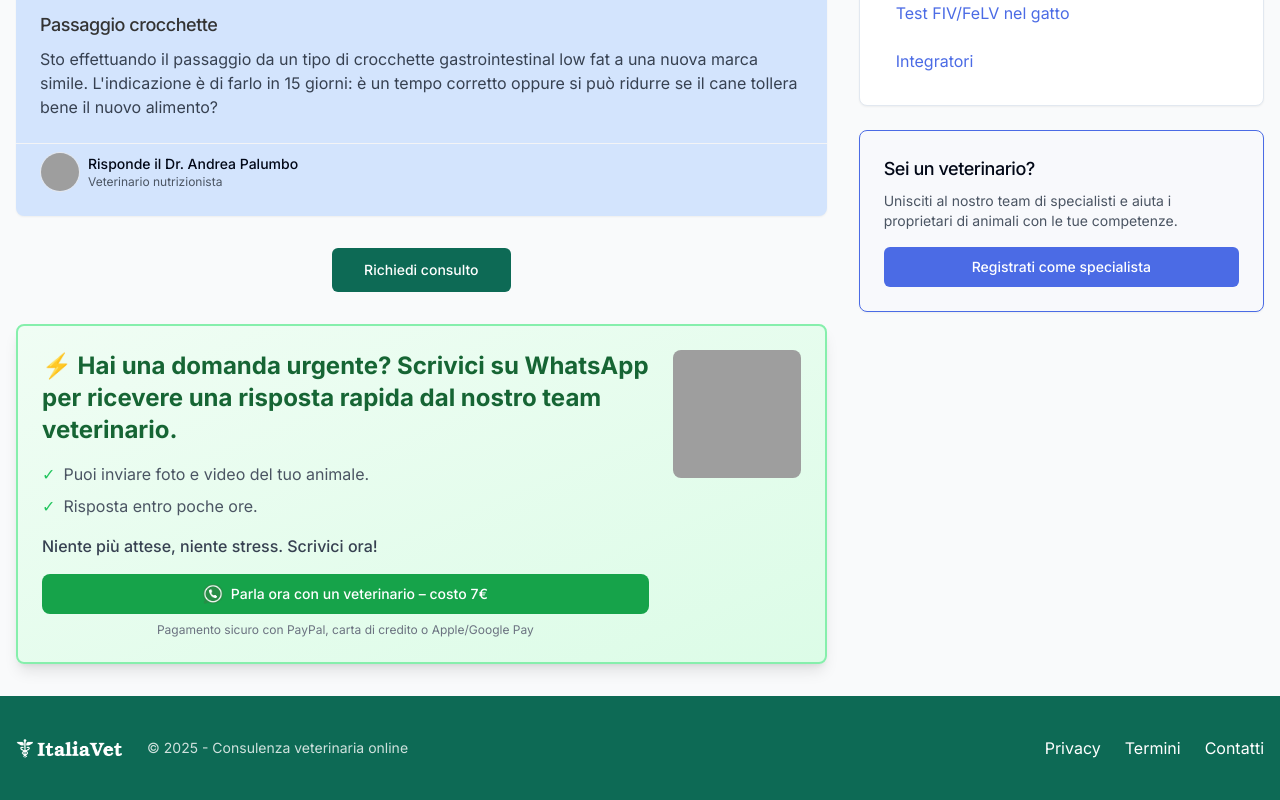
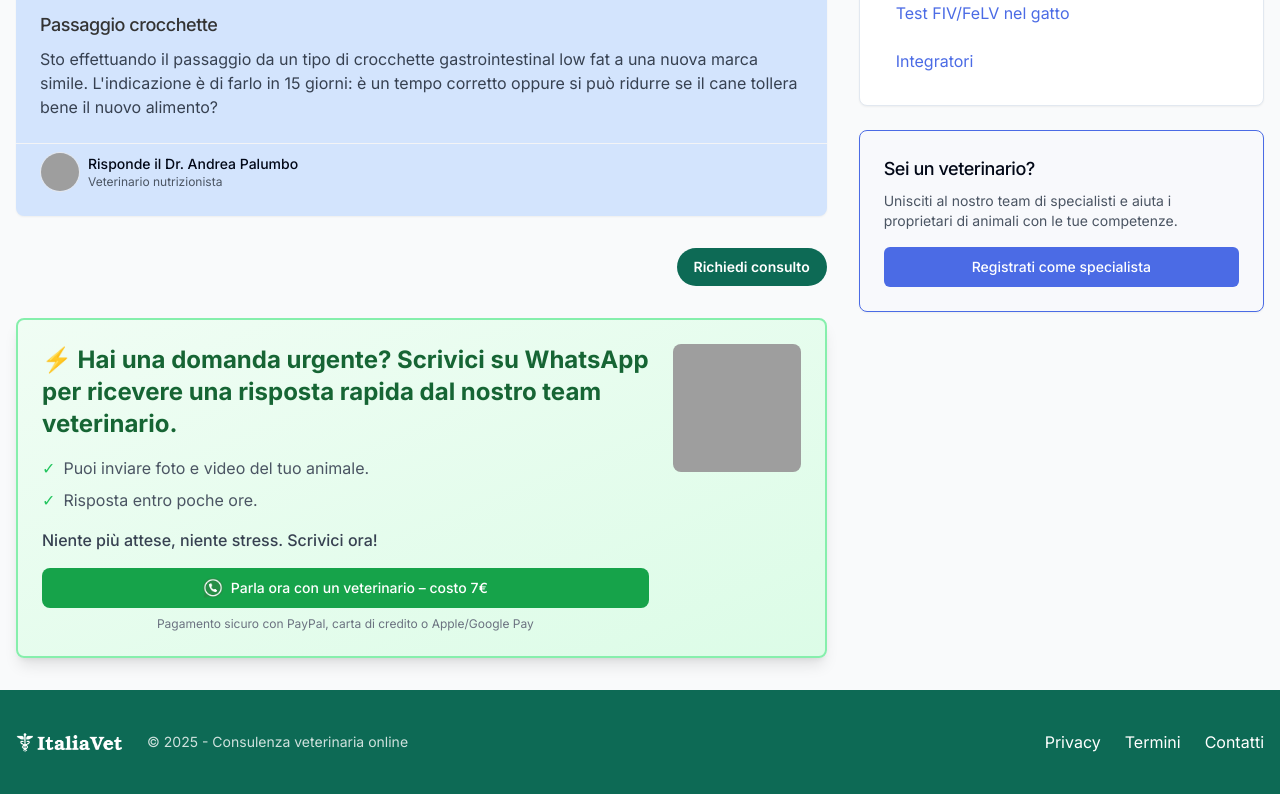
Before and after one commit to ReeDiscordia/italiavet.it, a React (Vite) app: page / in a window 1280 px wide. Shown: the part 1014-1814 px from the top of the page. Built offline with nearby package versions, Linux system fonts and the light colour scheme; grey boxes are pictures that could not be loaded.

Commit message:
Replace button with badge
Replace the button with the "richiedi consulto" badge on the right.

```diff
--- a/src/pages/Index.tsx
+++ b/src/pages/Index.tsx
@@ -1,4 +1,5 @@
 import { Button } from "@/components/ui/button";
+import { Badge } from "@/components/ui/badge";
 import Header from "@/components/layout/Header";
 import Sidebar from "@/components/layout/Sidebar";
 import ConsultationCard from "@/components/consultation/ConsultationCard";
@@ -171,11 +172,11 @@ const Index = () => {
               {consultations.map((consultation, index) => <ConsultationCard key={consultation.id} title={consultation.title} question={consultation.question} doctor={consultation.doctor} specialty={consultation.specialty} index={index} />)}
             </div>
 
-            <div className="mt-8 text-center">
+            <div className="mt-8 flex justify-end">
               <a href="https://form.jotform.com/251203819420347" target="_blank" rel="noopener noreferrer">
-                <Button size="lg" className="bg-italiavet-green hover:bg-italiavet-green/90 text-white font-medium">
+                <Badge variant="default" className="bg-italiavet-green hover:bg-italiavet-green/90 text-white px-4 py-2 text-sm cursor-pointer">
                   Richiedi consulto
-                </Button>
+                </Badge>
               </a>
             </div>
 
```
